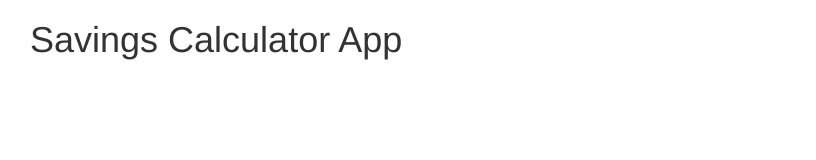
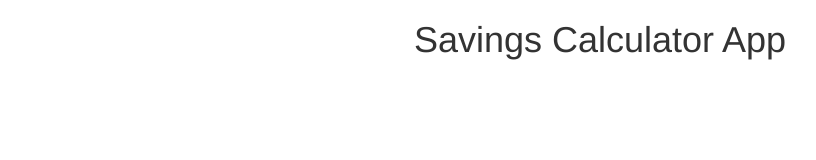
Before and after one commit to jacksoncwwong/savings_calculator, a plain HTML site: page index.html in a window 1280 px wide. Shown: the whole page, without its empty margins (40-856 px from the left). Drawn offline with Linux system fonts and the light colour scheme.

Commit message:
adding styling to app title

```diff
--- /dev/null
+++ b/css/styles.css
@@ -0,0 +1,3 @@
+.app_title {
+	text-align: center;
+}
--- a/index.html
+++ b/index.html
@@ -2,13 +2,17 @@
 	<head>
 		<title>Savings Calculator</title>
 		<link rel="stylesheet" type="text/css" href="css/bootstrap.css">
+		<link rel="stylesheet" type="text/css" href="css/styles.css">
 	</head>
 	<body>
 		<div class="container">
+			<div class="row" class="title_row">
+				<div class="col-sm-12">
+					<h1 class="app_title">Savings Calculator App</h1>
+				</div>
+			</div>
 			<div class="row">
-				<div class="col-sm-12">
-					<h1>Savings Calculator App</h1>
-				</div>
+
 			</div>
 		</div>
 
```
